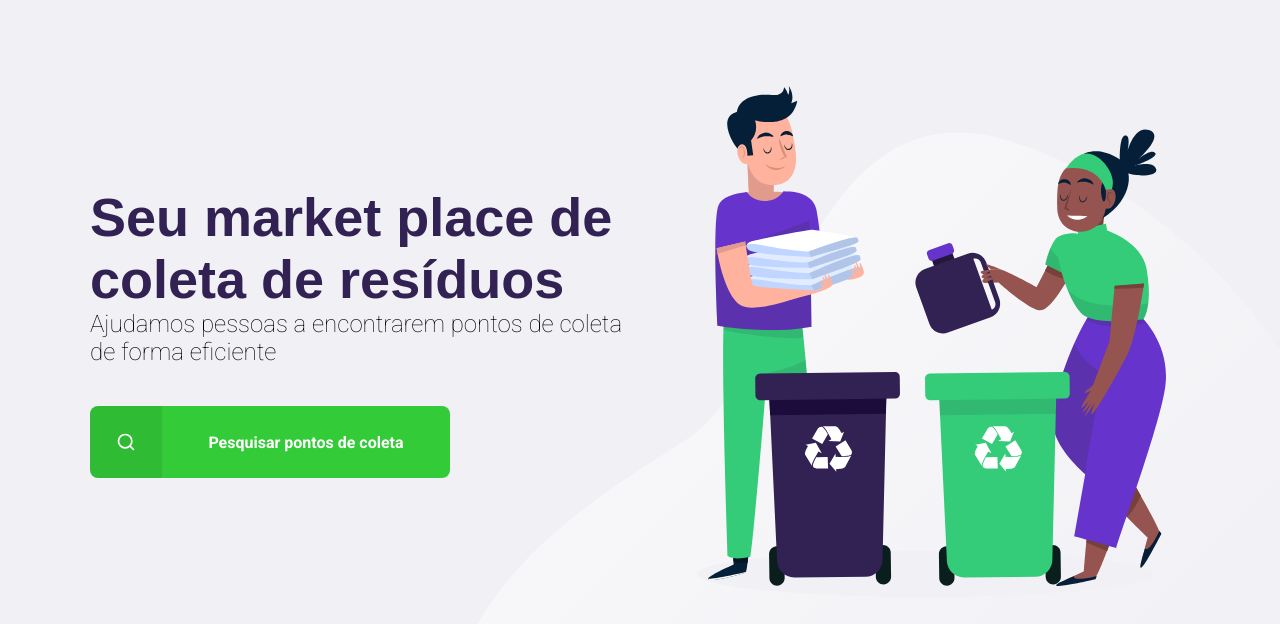
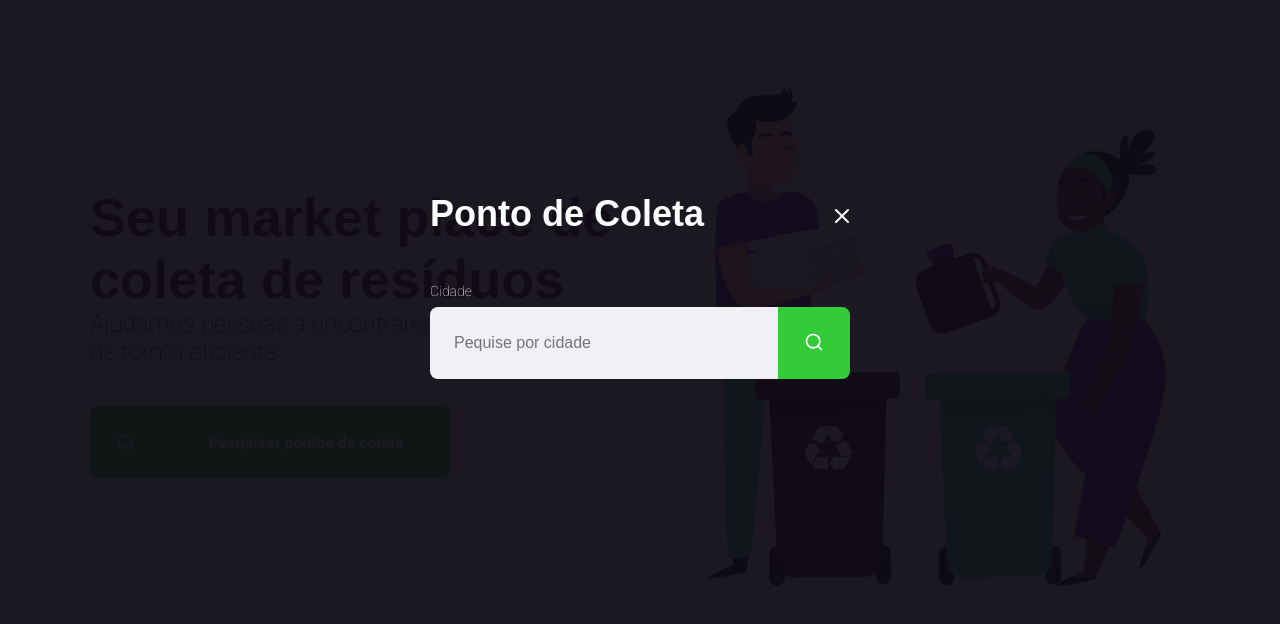
Before and after one commit to guistetter/nextLevelWeek, a plain HTML site: page index.html in a window 1280 px wide. Both pictures are taken after a click on the link "Pesquisar pontos de coleta". Shown: the part 114-738 px from the top of the page. Drawn offline with Linux system fonts and the light colour scheme.

Commit message:
criando modal de pesquisa no index: config js e css, criando pagina de resultados config css

```diff
--- a/index.html
+++ b/index.html
@@ -9,6 +9,7 @@
     />
     <link rel="stylesheet" href="./styles/main.css" />
     <link rel="stylesheet" href="./styles/home.css" />
+    <link rel="stylesheet" href="./styles/modal.css" />
     <link rel="stylesheet" href="./styles/responsive.css" />
     <title>Ecoleta</title>
   </head>
@@ -35,5 +36,27 @@
         </main>
       </div>
     </div>
+
+    <!--modal ponto de coleta-->
+    <div id="modal" class="hide">
+      <div class="content">
+        <div class="header">
+          <h1>Ponto de Coleta</h1>
+          <a href="index.html">Fechar</a>
+        </div>
+        <form action="">
+          <label for="search">
+            Cidade
+          </label>
+          <div class="search field">
+            <input type="text" name="search" placeholder="Pequise por cidade" />
+            <button>
+              <img src="/assets/icones/search.svg" alt="Buscar" />
+            </button>
+          </div>
+        </form>
+      </div>
+    </div>
+    <script src="./scripts/index.js"></script>
   </body>
 </html>
--- /dev/null
+++ b/scripts/index.js
@@ -0,0 +1,9 @@
+const buttonSearch = document.querySelector("#page-home main a");
+const modal = document.querySelector("#modal");
+const close = document.querySelector("modal .header a");
+buttonSearch.addEventListener("click", () => {
+  modal.classList.toggle("hide");
+});
+close.addEventListener("click", () => {
+  modal.classList.add("hide");
+});
--- /dev/null
+++ b/styles/modal.css
@@ -0,0 +1,68 @@
+#modal {
+  background-color: #0e0a14ef;
+  height: 100vh;
+  width: 100vw;
+  position: fixed;
+  top: 0;
+  display: flex;
+  justify-content: center;
+  align-items: center;
+  transition: 400ms;
+}
+#modal.hide {
+  display: none;
+}
+#modal .content {
+  color: white;
+  width: 420px;
+}
+#modal .header {
+  display: flex;
+  align-items: center;
+  justify-content: space-between;
+  margin-bottom: 48px;
+}
+#modal .header a {
+  background-image: url("../assets/icones/x.svg");
+  width: 20px;
+  height: 20px;
+  display: flex;
+  font-size: 0.01px;
+}
+#modal .header h1 {
+  color: white;
+  font-size: 36px;
+  line-height: 42px;
+}
+#modal form label {
+  font-size: 14px;
+  line-height: 16px;
+  display: block;
+  margin-bottom: 8px;
+}
+#modal form .field {
+  display: flex;
+}
+#modal form input {
+  flex: 1;
+  background-color: #f0f0f5;
+  border: 0;
+  border-radius: 8px 0 0 8px;
+  padding: 16px 24px;
+  font-size: 16px;
+  color: #6c6c80;
+  cursor: pointer;
+}
+#modal form button {
+  width: 72px;
+  height: 72px;
+  background-color: var(--primary-color);
+  border: 0;
+  border-radius: 0 8px 8px 0;
+  cursor: pointer;
+  transition: 350ms;
+}
+#modal form button:hover {
+  background-color: #2fb85e;
+  width: 76px;
+}
```
Also changed, not shown: search-results.html (added, +50 -0 lines), styles/search-results.css (added, +32 -0 lines), assets/recycle.jpg (added), assets/recyle2.jpg (added).
